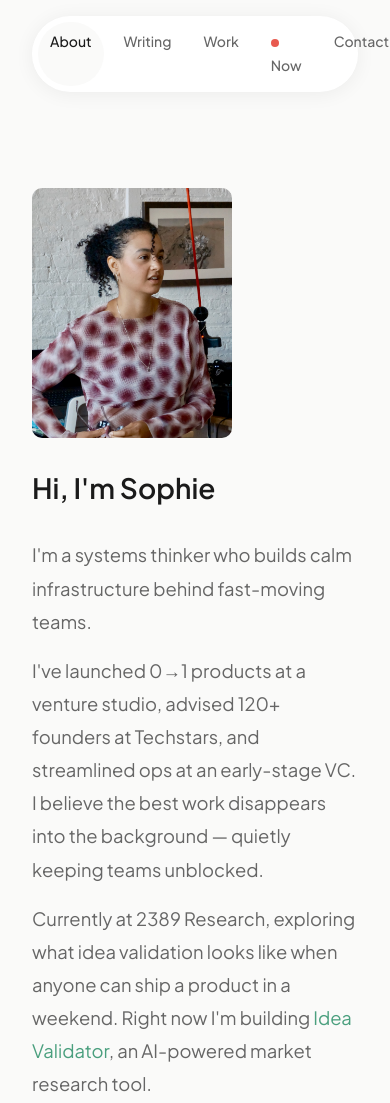
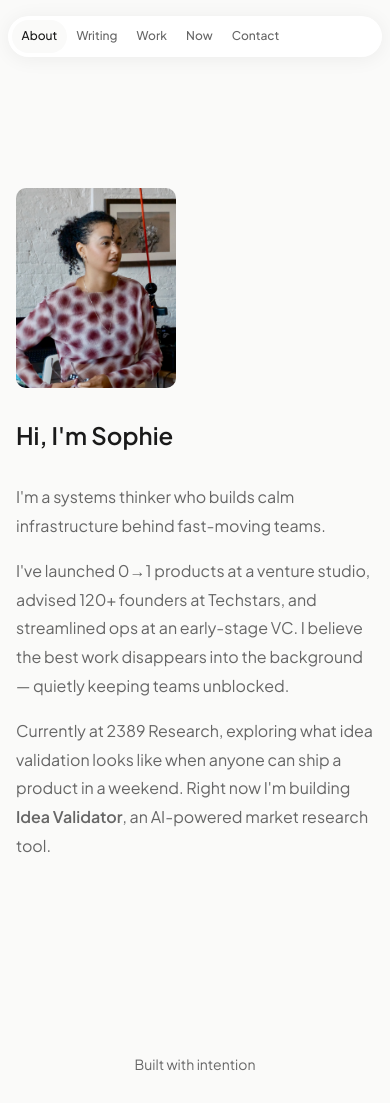
Before and after one commit to sophiealula/sophie-portfolio, a plain HTML site: page index.html in a window 390 px wide. Shown: the top 1103 px of the page. Drawn offline with Linux system fonts and the light colour scheme.

Commit message:
Add favicon and improve mobile responsiveness
- Add SVG favicon with "S" in accent green
- Improve mobile nav styling for small screens
- Make nav scrollable on mobile to fit all items
- Fix Idea Validator link (now bold text, was broken #)

Co-Authored-By: Claude Opus 4.5 <noreply@anthropic.com>

```diff
--- a/index.html
+++ b/index.html
@@ -4,6 +4,7 @@
   <meta charset="UTF-8">
   <meta name="viewport" content="width=device-width, initial-scale=1.0">
   <title>Sophie Davis</title>
+  <link rel="icon" type="image/svg+xml" href="favicon.svg">
 
   <link rel="preconnect" href="https://fonts.googleapis.com">
   <link rel="preconnect" href="https://fonts.gstatic.com" crossorigin>
@@ -32,7 +33,7 @@
           <h1>Hi, I'm Sophie</h1>
           <p>I'm a systems thinker who builds calm infrastructure behind fast-moving teams.</p>
           <p>I've launched 0→1 products at a venture studio, advised 120+ founders at Techstars, and streamlined ops at an early-stage VC. I believe the best work disappears into the background — quietly keeping teams unblocked.</p>
-          <p>Currently at 2389 Research, exploring what idea validation looks like when anyone can ship a product in a weekend. Right now I'm building <a href="#">Idea Validator</a>, an AI-powered market research tool.</p>
+          <p>Currently at 2389 Research, exploring what idea validation looks like when anyone can ship a product in a weekend. Right now I'm building <strong>Idea Validator</strong>, an AI-powered market research tool.</p>
         </div>
       </div>
     </section>
--- a/styles.css
+++ b/styles.css
@@ -1326,11 +1326,39 @@ footer {
 
 @media (max-width: 480px) {
   .pill-nav {
-    width: calc(100% - var(--space-md) * 2);
-    justify-content: space-between;
+    width: calc(100% - 1rem);
+    left: 0.5rem;
+    transform: none;
+    gap: 0;
+    padding: 4px;
+    overflow-x: auto;
+    -webkit-overflow-scrolling: touch;
   }
 
   .nav-item {
-    padding: 0.5rem 0.75rem;
+    padding: 0.4rem 0.6rem;
+    font-size: 0.75rem;
+    flex-shrink: 0;
+  }
+
+  .nav-item.live::before {
+    display: none;
+  }
+
+  main {
+    padding: 0 var(--space-sm);
+  }
+
+  .hero-photo {
+    width: 160px;
+    height: 200px;
+  }
+
+  .hero-content h1 {
+    font-size: 1.5rem;
+  }
+
+  .hero-content p {
+    font-size: 1rem;
   }
 }
```
Also changed, not shown: contact.html (+1 -0 lines), now.html (+1 -0 lines), work.html (+1 -0 lines), writing.html (+1 -0 lines), favicon.svg (added).
